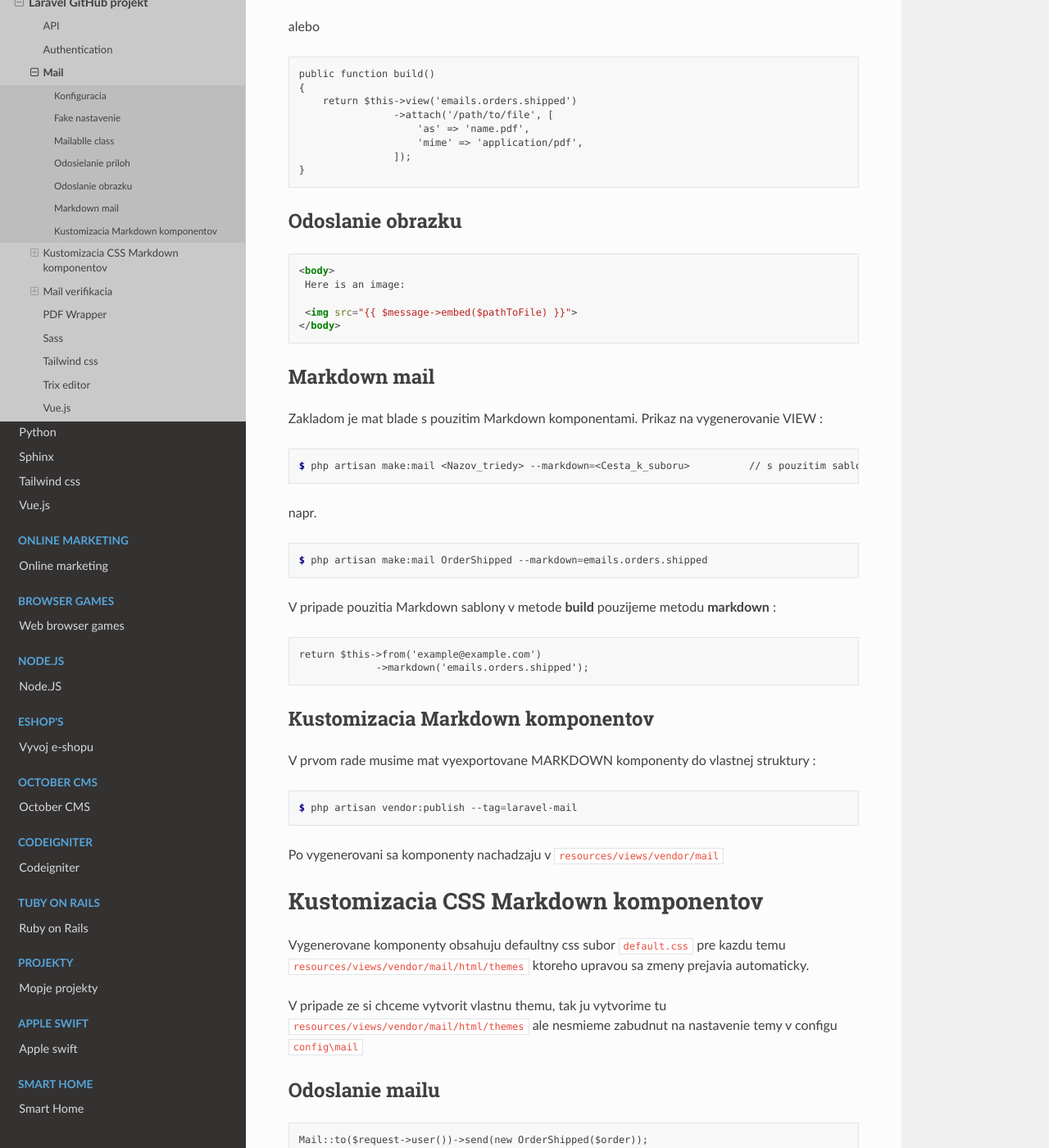
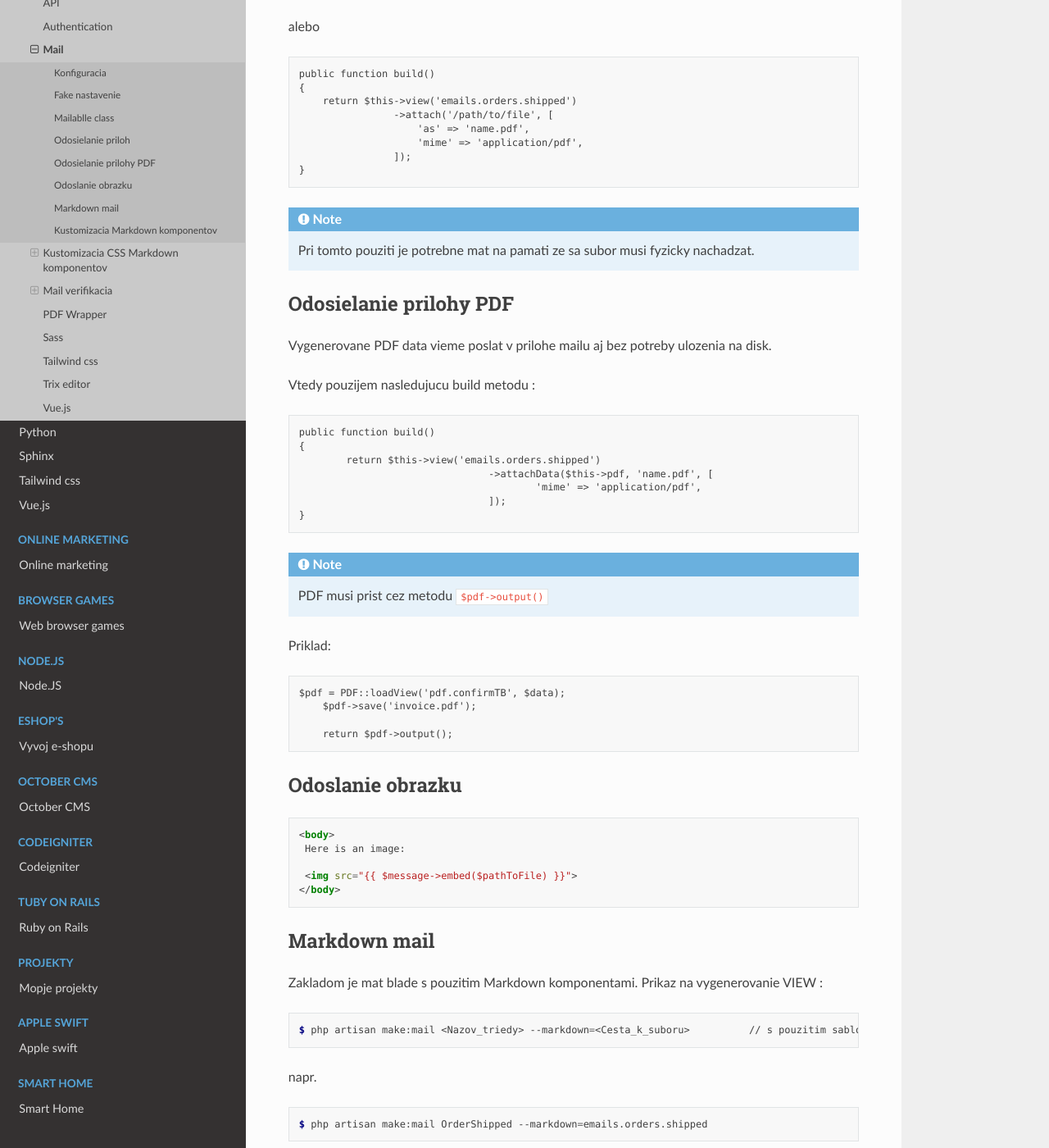
Before and after one commit to Lacike33/RTD_Wiki, a Sphinx documentation site: the page built from docs/source/web/laravel/mail.rst, in a window 1280 px wide and 1400 px high, scrolled down 2436 px. Shown: the whole window at 82% size. Built offline with Sphinx 7.4.7 and the Read the Docs theme 2.0.0, drawn with Linux system fonts in a browser that asks for light colours; pages that are not in the unit, such as notebooks, are missing from menus.

Commit message:
Pouzitie PDF v prilohe mailu.

```diff
--- a/docs/source/web/laravel/mail.rst
+++ b/docs/source/web/laravel/mail.rst
@@ -136,6 +136,40 @@ alebo
                        'mime' => 'application/pdf',
                    ]);
    }
+
+.. note::
+
+	Pri tomto pouziti je potrebne mat na pamati ze sa subor musi fyzicky nachadzat.
+
+Odosielanie prilohy PDF
+-----------------------
+
+Vygenerovane PDF data vieme poslat v prilohe mailu aj bez potreby ulozenia na disk.
+
+Vtedy pouzijem nasledujucu build metodu :
+
+.. code-block:: php
+
+	public function build()
+	{
+		return $this->view('emails.orders.shipped')
+					->attachData($this->pdf, 'name.pdf', [
+						'mime' => 'application/pdf',
+					]);
+	}
+
+.. note::
+
+	PDF musi prist cez metodu ``$pdf->output()``
+
+Priklad:
+
+.. code-block::
+
+    $pdf = PDF::loadView('pdf.confirmTB', $data);
+	$pdf->save('invoice.pdf');
+
+	return $pdf->output();
 
 Odoslanie obrazku
 -----------------
```
Also changed, not shown: docs/source/web/laravel/pdf.rst (+17 -3 lines).
